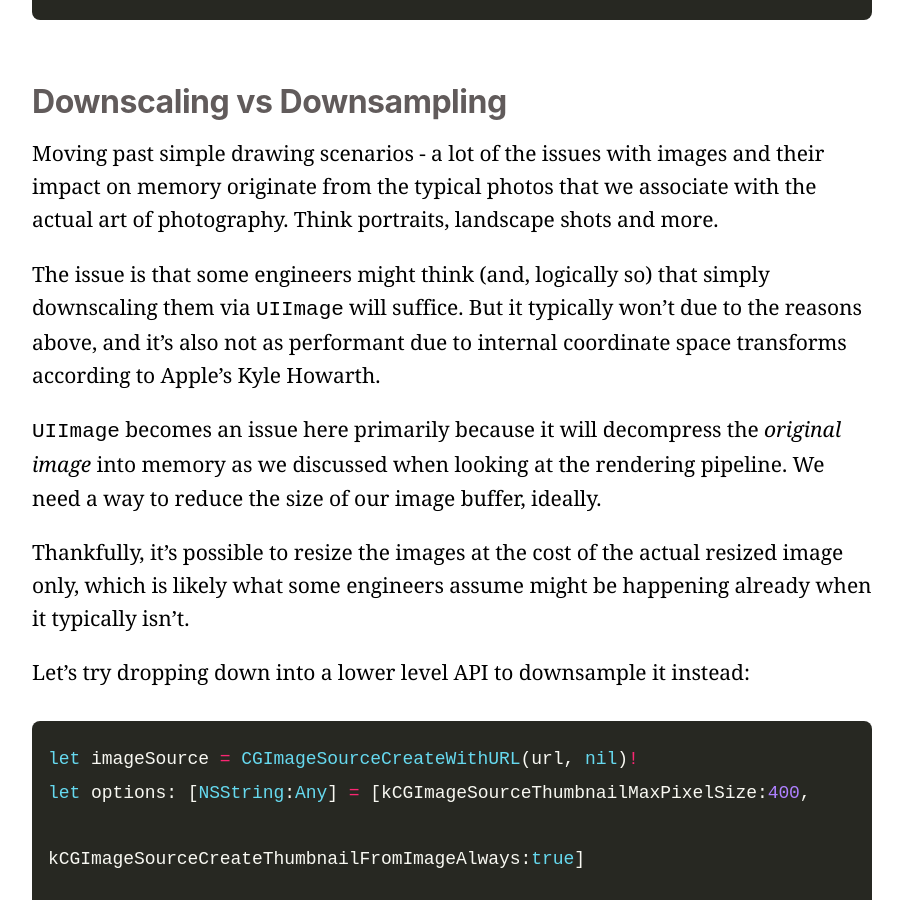
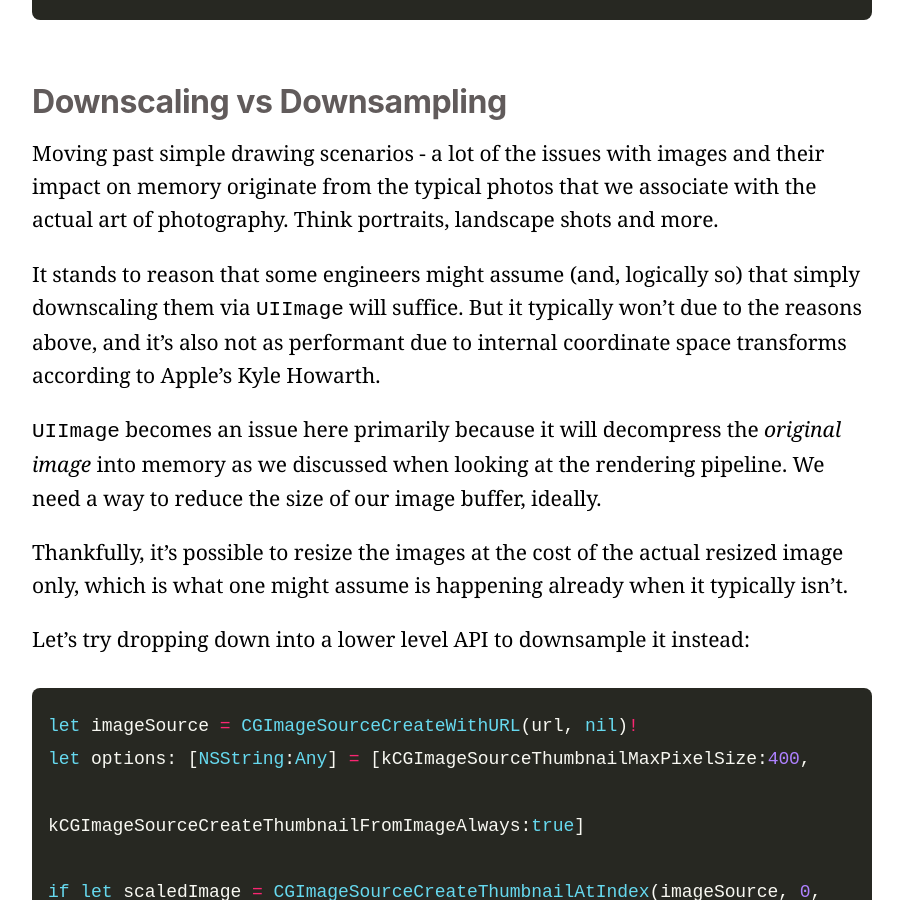
Before and after one commit to hassaan4584/Swiftjective-C, a Jekyll site: the page built from _posts/2018-12-11-optimizing-images.md, in a window 1280 px wide and 900 px high, scrolled down 9196 px. Shown: the whole window, without its empty margins (188-1091 px from the left). Built offline with Jekyll 4.4.1, drawn with Linux system fonts in a browser that asks for light colours.

Commit message:
Copy Edits - Image Optimizations

```diff
--- a/_posts/2018-12-11-optimizing-images.md
+++ b/_posts/2018-12-11-optimizing-images.md
@@ -149,11 +149,11 @@ let circleImage = renderer.image{ ctx in
 ### Downscaling vs Downsampling
 Moving past simple drawing scenarios - a lot of the issues with images and their impact on memory originate from the typical photos that we associate with the actual art of photography. Think portraits, landscape shots and more.
 
-The issue is that some engineers might think (and, logically so) that simply downscaling them via `UIImage` will suffice. But it typically won't due to the reasons above, and it's also not as performant due to internal coordinate space transforms according to Apple's Kyle Howarth.
+It stands to reason that some engineers might assume (and, logically so) that simply downscaling them via `UIImage` will suffice. But it typically won't due to the reasons above, and it's also not as performant due to internal coordinate space transforms according to Apple's Kyle Howarth.
 
 `UIImage` becomes an issue here primarily because it will decompress the _original image_ into memory as we discussed when looking at the rendering pipeline. We need a way to reduce the size of our image buffer, ideally.
 
-Thankfully, it's possible to resize the images at the cost of the actual resized image only, which is likely what some engineers assume might be happening already when it typically isn't.
+Thankfully, it's possible to resize the images at the cost of the actual resized image only, which is what one might assume is happening already when it typically isn't.
 
 Let's try dropping down into a lower level API to downsample it instead:
 
```
